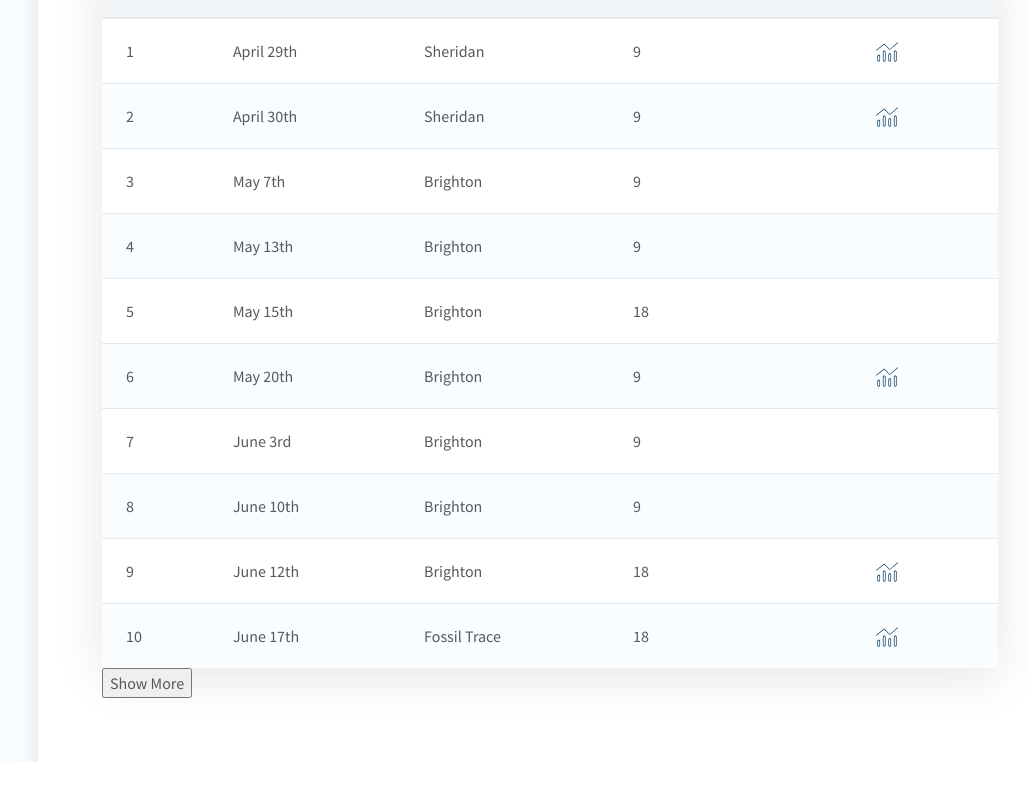
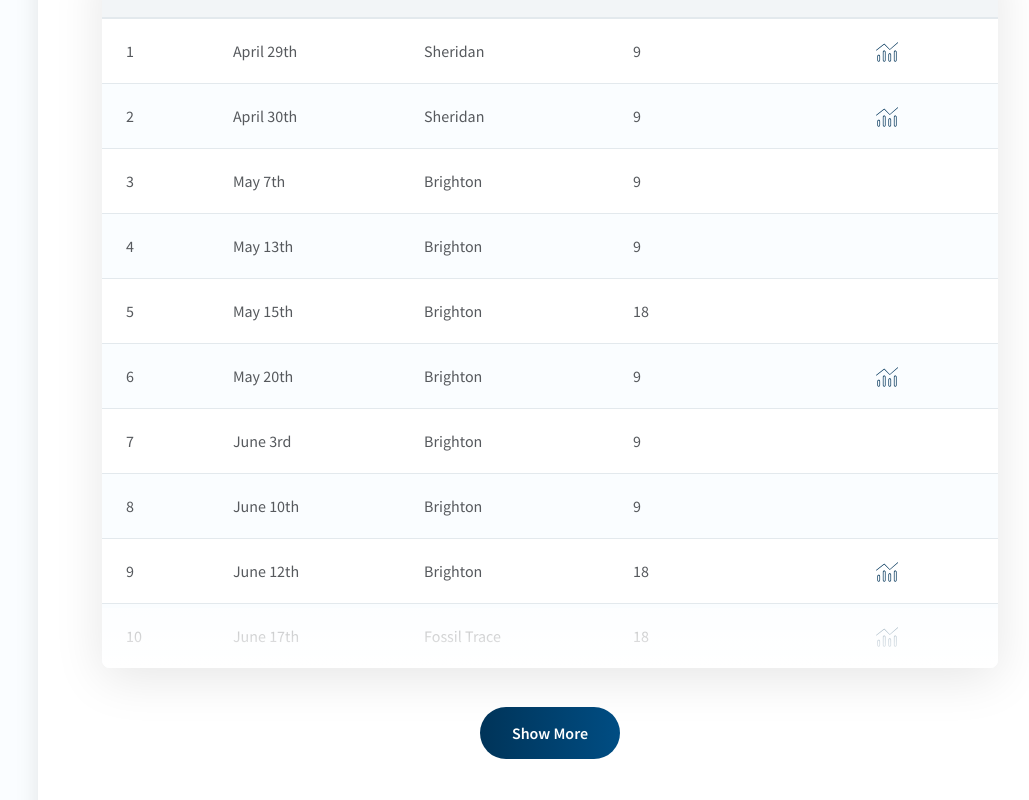
Before and after one commit to dkersten/golf-scorecard-v1, a React (Create React App) app: page /rounds in a window 1280 px wide. Shown: the part 302-1102 px from the top of the page, without its empty margins (218-1247 px from the left). Before the commit the page ends 1064 px from the top, so only its background shows below. Built offline with nearby package versions, Linux system fonts and the light colour scheme.

Commit message:
styled and refactored button for table component

```diff
--- /dev/null
+++ b/src/Components/BtnPrimary.js
@@ -0,0 +1,39 @@
+const BtnPrimary = (props) => {
+    const renderBtn = () => {
+        if (props.clickAction) {
+            return(
+                <button
+                    className='btn-primary'
+                    onClick={props.clickAction}
+                >
+                    <span className="btn-text">
+                        {props.text}
+                    </span>
+                    <span className="btn-icon">
+                        {props.icon}
+                    </span>
+                </button>
+            )
+        } else {
+            return(
+                <button
+                    className='btn-primary'
+                >
+                    <span className="btn-text">
+                        {props.text}
+                    </span>
+                    <span className="btn-icon">
+                        {props.icon}
+                    </span>
+                </button>
+            )
+        }
+    }
+    return(
+        <>
+            { renderBtn() }
+        </>
+    )
+}
+
+export default BtnPrimary
--- a/src/Components/Table.js
+++ b/src/Components/Table.js
@@ -1,3 +1,7 @@
+// components
+import { ReactComponent as ArrowRightIcon } from '../Assets/Icons/arrow-right-icon.svg'
+import BtnPrimary from './BtnPrimary'
+
 // libraries/helpers
 import renderHeaderData from '../Helpers/RenderTableHeaderData'
 import { renderInitialBodyData, renderAllBodyData } from '../Helpers/RenderTableBodyData'
@@ -44,15 +48,25 @@ const Table = (props) => {
                 </table>
             </div>
             {
-                (props.bodyData.length > 9 && requestAdditionalData === false)
+                (props.bodyData.length > 10 && requestAdditionalData === false)
                 ?
                     <div className="table-button-container">
-                        <button
+                        {/* <button
                             className='btn-primary'
                             onClick={getAdditionalData}
                         >
-                            Show More
-                        </button>
+                            <span className="btn-text">
+                                Show More
+                            </span>
+                            <span className="btn-icon">
+                                <ArrowRightIcon />
+                            </span>
+                        </button> */}
+                        <BtnPrimary
+                            clickAction={getAdditionalData}
+                            text="Show More"
+                            icon={<ArrowRightIcon />}
+                        />
                     </div>
                 :
                     null
--- a/src/styling/components/Table.scss
+++ b/src/styling/components/Table.scss
@@ -61,3 +61,21 @@ table {
         }
     }
 }
+
+.table-button-container {
+    background: linear-gradient(to top, rgba(255,255,255,1), rgba(255,255,255, .5));
+    border-radius: 0 0 $br-lg $br-lg;
+    height: 60px;
+    transform: translateY(-100%);
+    display: flex;
+    align-items: flex-end;
+    justify-content: center;
+    margin-bottom: $s-md2;
+
+    button {
+        transform: translateY(175%);
+        &:hover {
+            cursor: pointer;
+        }
+    }
+}
--- a/src/styling/config.scss
+++ b/src/styling/config.scss
@@ -77,6 +77,37 @@ $font-xl: 2rem;
 $font-xxl: 2.5rem;
 
 /////// mixins
+@mixin btnPrimary {
+    background: linear-gradient(to right, $color-primary, $color-primary-l1);
+    border: none;
+    padding: calc($s-sm3 + 2px) $s-md4;
+    font-weight: 600;
+    border-radius: 30px;
+    transition: all 2s ease-in-out;
+
+    .btn-text {
+        color: $color-white;
+    }
+
+    .btn-icon svg {
+        height: $font-reg;
+        width: 0;
+        fill: $color-white;
+        margin-bottom: -3px;
+        margin-left: 0;
+        transition: all .2s ease-in-out;
+    }
+
+    &:hover {
+        background: linear-gradient(to left, $color-primary, $color-primary);
+
+        .btn-icon svg {
+            margin-left: 1.25rem;
+            display: inline-block;
+            width: auto;
+        }
+    }
+}
 
 /////// common styling
 *:not(i) {
@@ -99,3 +130,7 @@ $font-xxl: 2.5rem;
 
     }
 }
+
+.btn-primary {
+    @include btnPrimary;
+}
```
Also changed, not shown: src/Assets/Icons/arrow-right-icon.svg (added).
